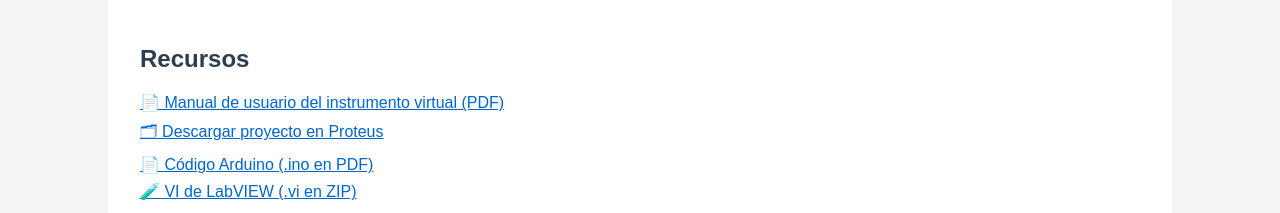
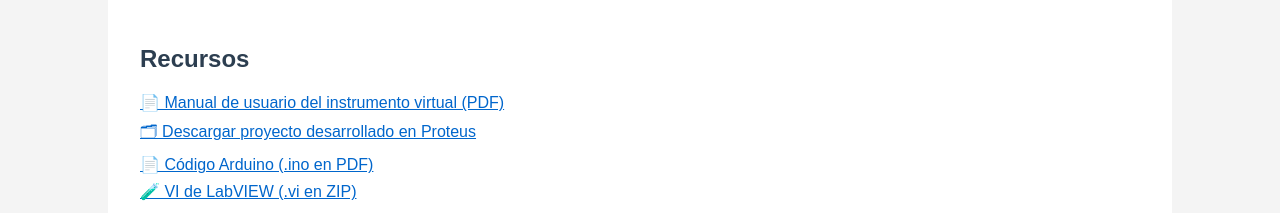
Before and after one commit to SmartDataControl/SmartControl, a plain HTML site: page index.html in a window 1280 px wide. Shown: the part 1288-1501 px from the top of the page. Drawn offline with Linux system fonts and the light colour scheme.

Commit message:
Update index.html

```diff
--- a/index.html
+++ b/index.html
@@ -107,7 +107,7 @@
         </li>
         <li>
           <a href="https://1drv.ms/u/c/abf08ca19c9ee039/EbbsGHSjKTJOuYXfINnnWcIBkfCWNP3IV_JddE9GodeQ9Q?e=h2i0FP" target="_blank">
-            🗂 Descargar proyecto en Proteus
+            🗂 Descargar proyecto desarrollado en Proteus
           </a>
         </li>
         <li>
```
